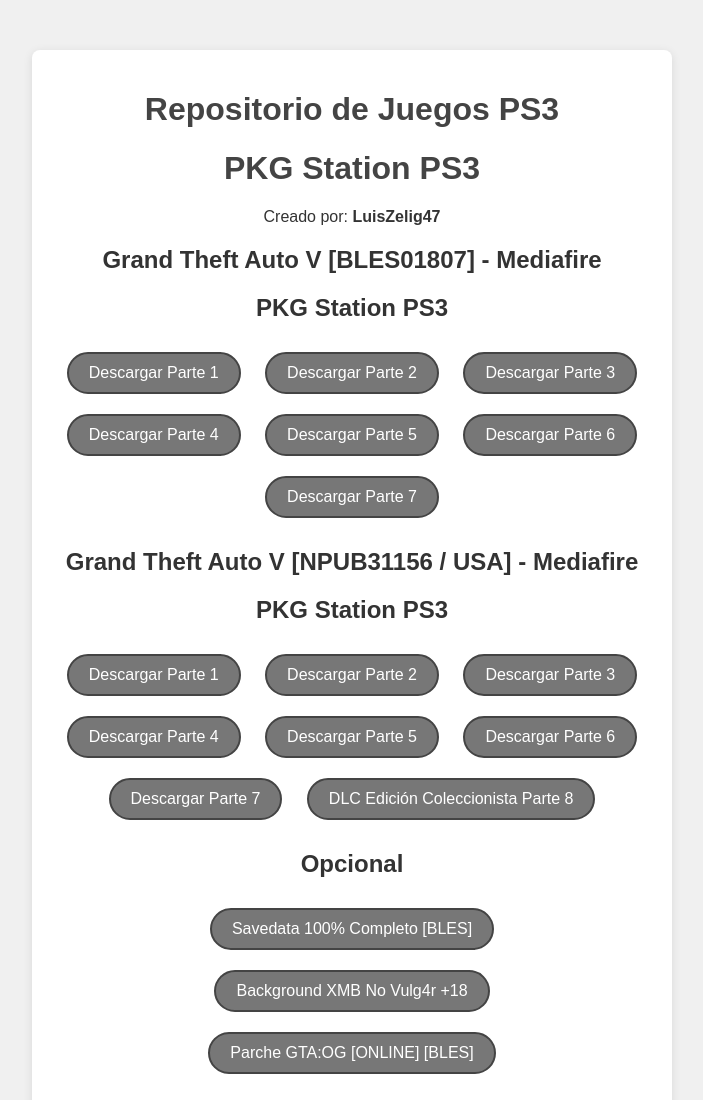
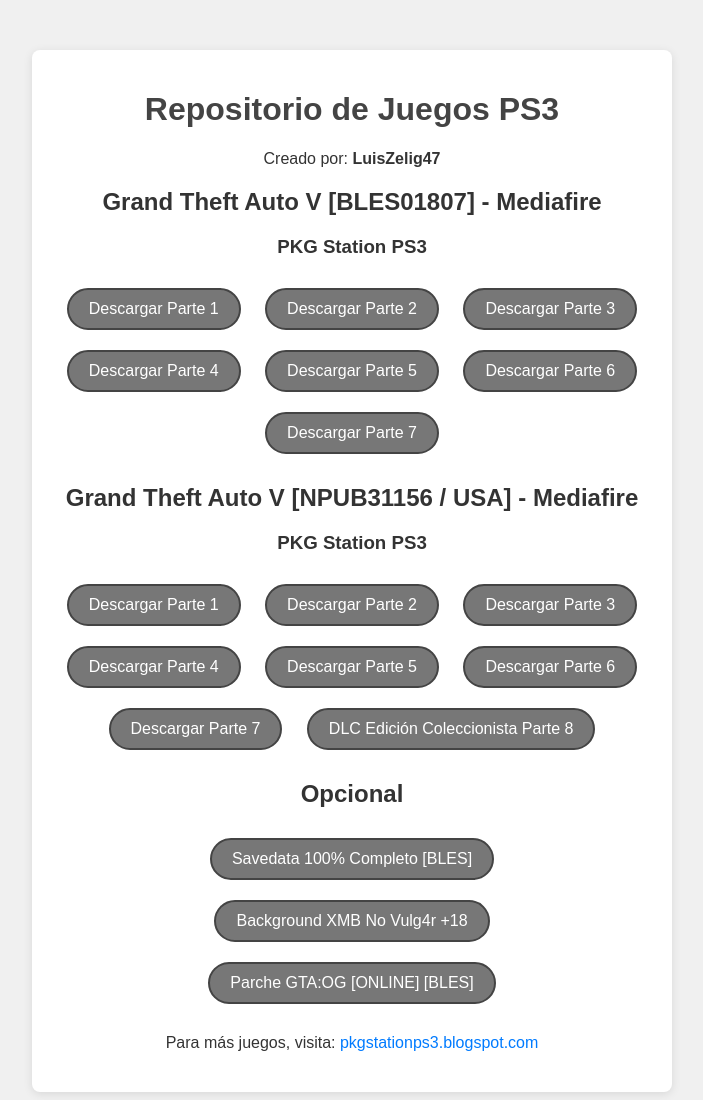
Before and after one commit to LuisZelig47/La-leyenda-del-noob-que-se-convirtio-en-Rey, a plain HTML site: page index.html in a window 1280 px wide. Shown: the top 1100 px of the page, without its empty margins (288-991 px from the left). Drawn offline with Linux system fonts and the light colour scheme.

Commit message:
index.html

```diff
--- a/index.html
+++ b/index.html
@@ -9,11 +9,10 @@
 <body>
     <div class="container">
         <h1>Repositorio de Juegos PS3</h1>
-        <h1>PKG Station PS3</h1>
         <p>Creado por: <strong>LuisZelig47</strong></p>
 
             <h2>Grand Theft Auto V  [BLES01807] - Mediafire</h2>
-            <h2>PKG Station PS3</h2>
+            <h3>PKG Station PS3</h3>
         <div class="button-container">
             <a href="https://www.mediafire.com/file/1po4xgilu02yu3k/Grand_Theft_Auto_V_%255BBLES01807%255D-%255BGO%255D_Part1.pkg/file" class="button">Descargar Parte 1</a>
             <a href="https://www.mediafire.com/file/5dm4z9rtik6cec2/Grand_Theft_Auto_V_%255BBLES01807%255D-%255BGO%255D_Part2.pkg/file" class="button">Descargar Parte 2</a>
@@ -25,7 +24,7 @@
         </div>
 
             <h2>Grand Theft Auto V  [NPUB31156 / USA] - Mediafire</h2>
-            <h2>PKG Station PS3</h2>
+            <h3>PKG Station PS3</h3>
         <div class="button-container">
             <a href="https://www.mediafire.com/file/d3imscm9bla8h7n/01-GTAV_PS3.pkg/file" class="button">Descargar Parte 1</a>
             <a href="https://www.mediafire.com/file/uq62wjvw08xx1vh/02-GTAV_PS3.pkg/file" class="button">Descargar Parte 2</a>
```
